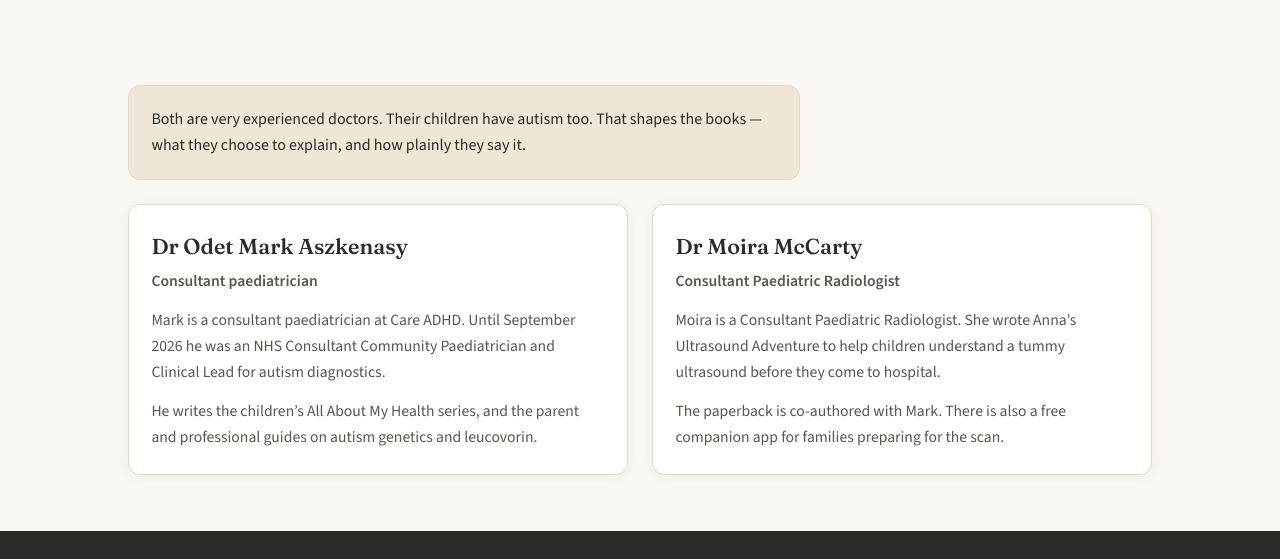
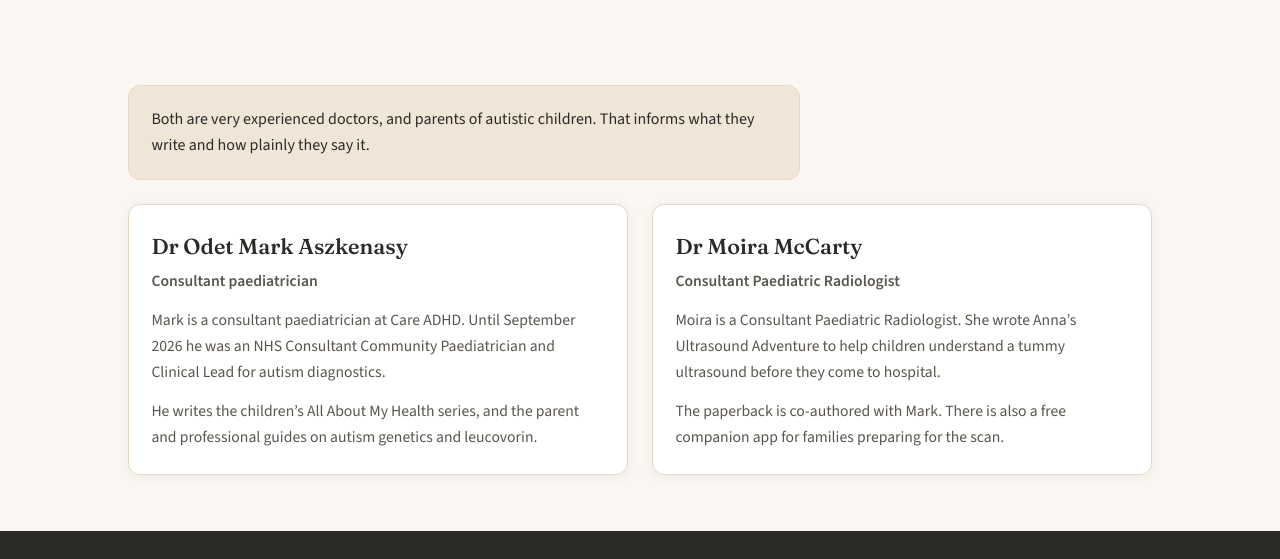
Before and after one commit to tedotedo/aszkenasy-mccarty-authors, a plain HTML site: page about.html in a window 1280 px wide. Shown: the part 241-800 px from the top of the page. Drawn offline with nearby package versions, Linux system fonts and the light colour scheme.

Commit message:
Copy: doctors and parents of autistic children line (About)

```diff
--- a/about.html
+++ b/about.html
@@ -33,7 +33,7 @@
     <section class="section">
       <div class="wrap">
         <div class="shared-note">
-          <p>Both are very experienced doctors. Their children have autism too. That shapes the books — what they choose to explain, and how plainly they say it.</p>
+          <p>Both are very experienced doctors, and parents of autistic children. That informs what they write and how plainly they say it.</p>
         </div>
 
         <div class="bios">
```
